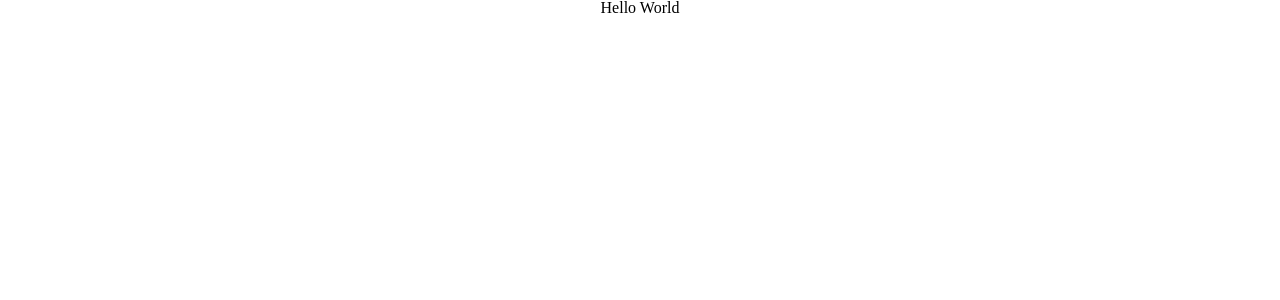
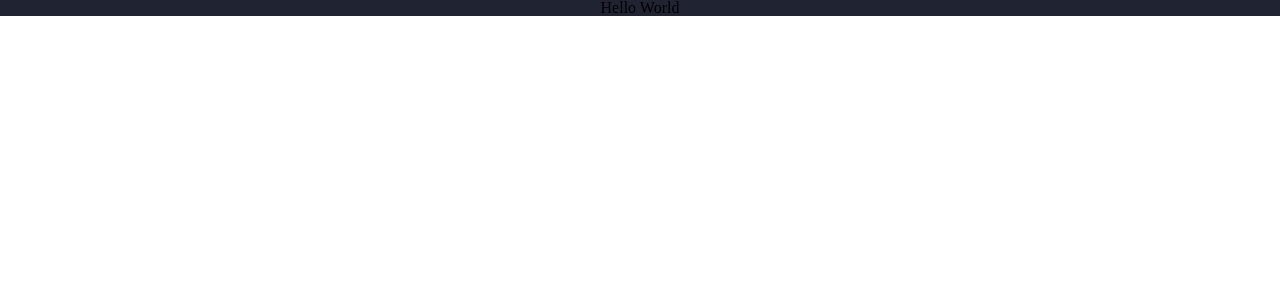
Before and after one commit to ReeveWorks/Prototype2-CommissionForm, a React (Vite) app in the folder ProtoForms/: page / in a window 1280 px wide. Shown: the top 300 px of the page. Built offline with nearby package versions, Linux system fonts and the light colour scheme.

Commit message:
v0.1 Main Page | Day 2
- Setting up main page

```diff
--- a/ProtoForms/src/App.jsx
+++ b/ProtoForms/src/App.jsx
@@ -1,5 +1,9 @@
 //Pages
 import MainPage from './components/mainPage/mainPage.jsx'
+
+//Styles
+import './styles/global.css'
+import './styles/index.css'
 
 //Functions
 import { useState } from 'react'
--- a/ProtoForms/src/components/mainPage/mainPage.css
+++ b/ProtoForms/src/components/mainPage/mainPage.css
@@ -0,0 +1,3 @@
+.mainPage {
+    background-color: var(--color-bg-main);
+}
--- a/ProtoForms/src/components/mainPage/mainPage.jsx
+++ b/ProtoForms/src/components/mainPage/mainPage.jsx
@@ -12,7 +12,9 @@ function mainPage() {
 
   return (
     <>
-      Hello World
+      <div className='mainPage'>
+        Hello World
+      </div>
     </>
   )
 }
```
